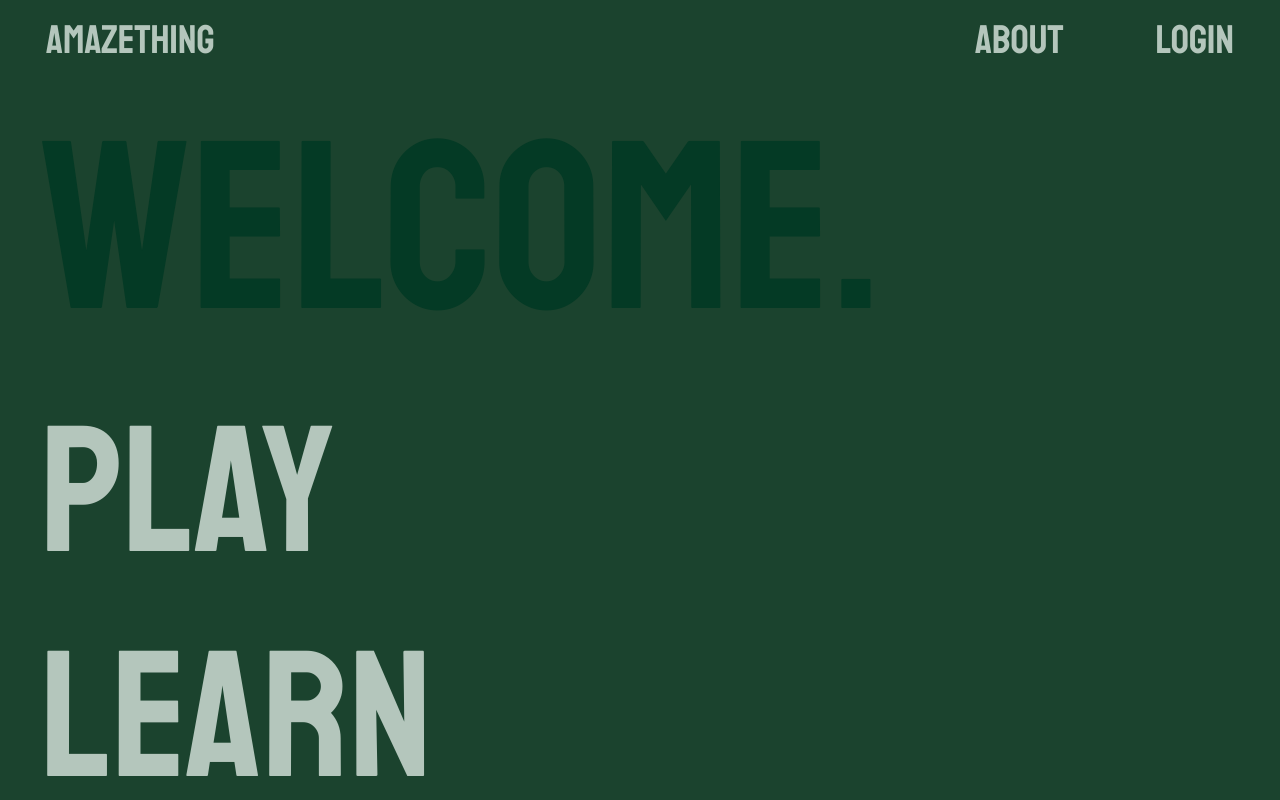
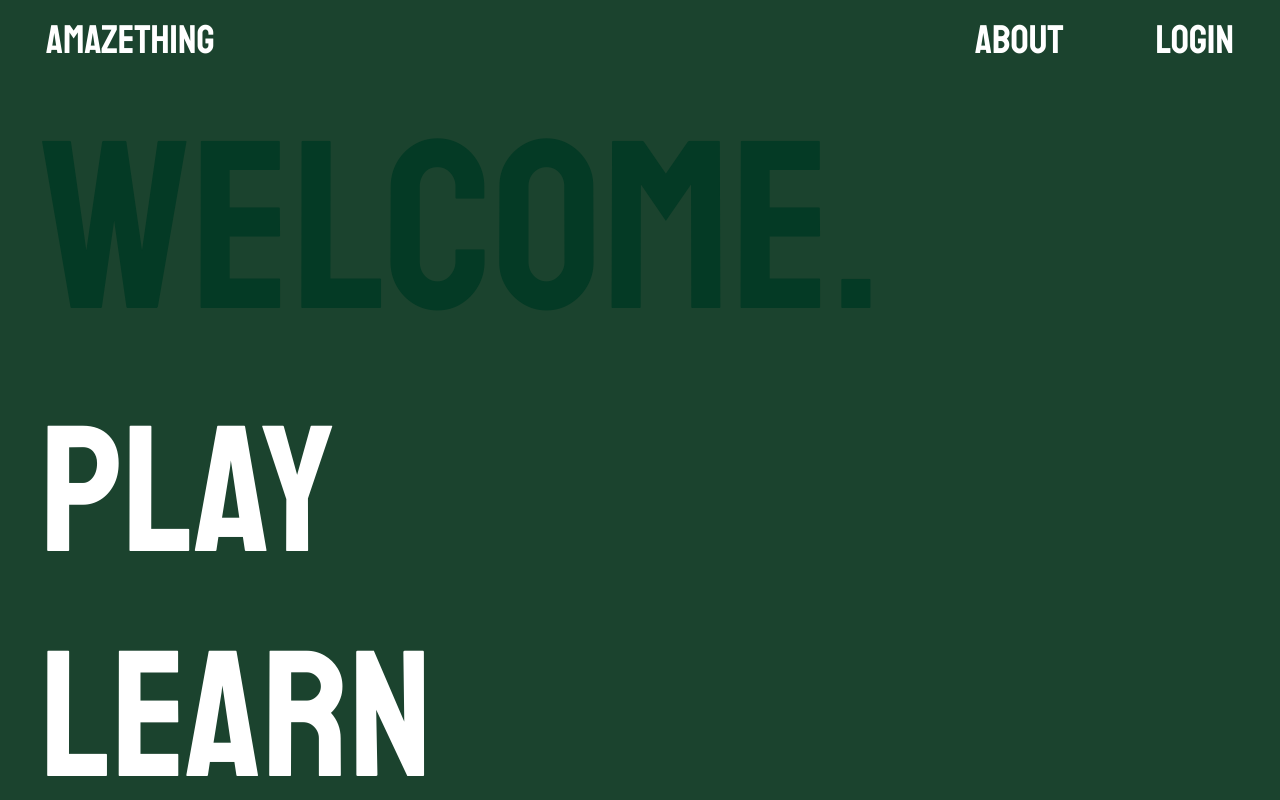
Before and after one commit to vadim-nest/aMAZEthing, a React (Vite) app in the folder Client/: page / in a window 1280 px wide. Built offline with nearby package versions, Linux system fonts and the light colour scheme.

Commit message:
fix: white color change

```diff
--- a/Client/src/App.css
+++ b/Client/src/App.css
@@ -6,7 +6,7 @@
 :root {
     --main-green: #1B432E;
     --dark-green: #043A25;
-    --white-green: #B4C6BC;
+    --white-green: #ffff;
     --red: #c1121f;
     --yellow: #ffb703;
     --dark-brown: #3C2923;
@@ -17,7 +17,7 @@
 h1, h2, h3, button {
     font-family: 'Staatliches', cursive;
     font-weight: 100;
-    color: #B4C6BC;
+    color: var(--white-green);
 }
 
 .outlet {
```
